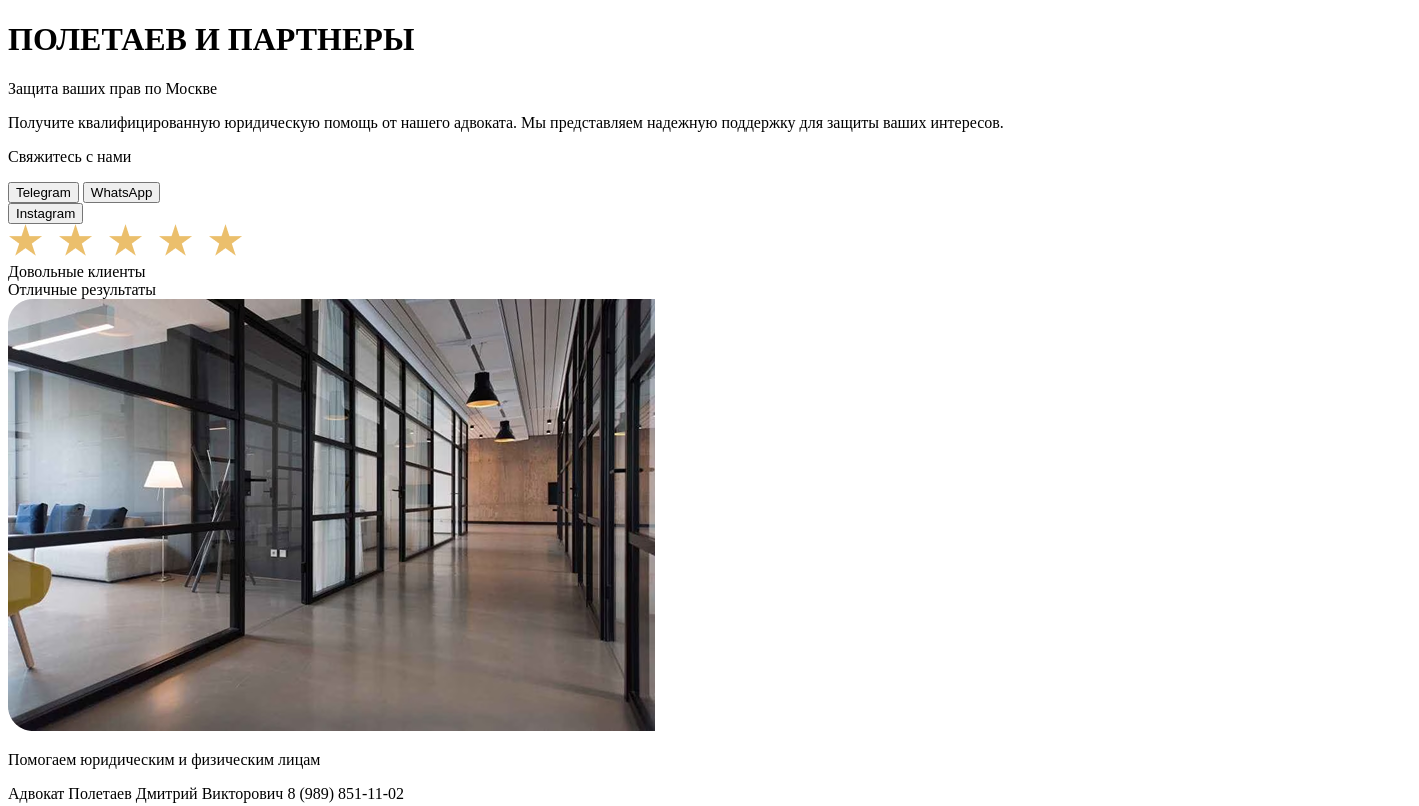
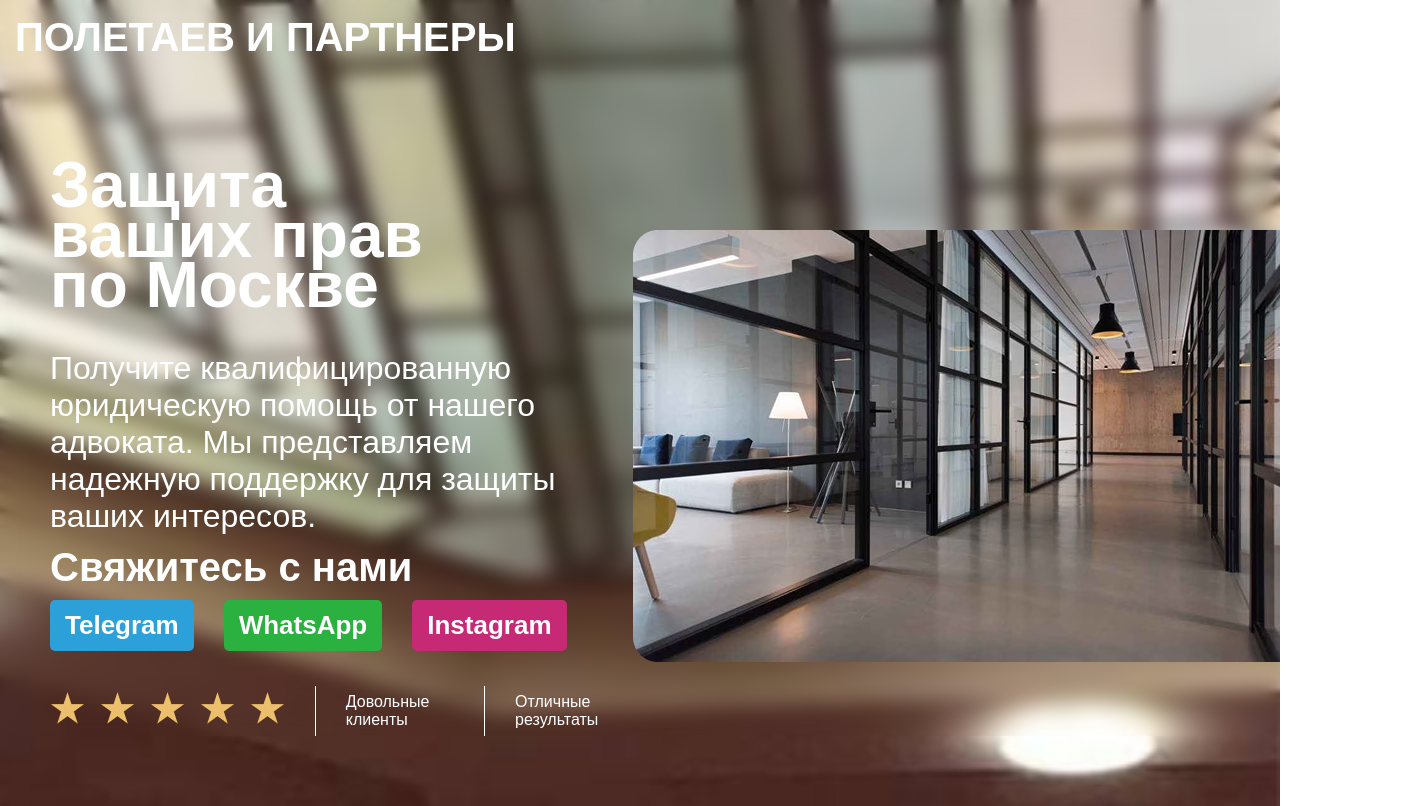
Before and after one commit to BlacklistPVZ-Team/-, a plain HTML site: page index.html in a window 1280 px wide. Shown: the top 806 px of the page, 1419 px wide, since content can reach past the window. Drawn offline with nearby package versions, Linux system fonts and the light colour scheme; the site is published under a folder, as on GitHub Pages, so addresses that start at the root find nothing.

Commit message:
Update index.html

```diff
--- a/index.html
+++ b/index.html
@@ -3,8 +3,8 @@
 <head>
     <meta charset="UTF-8">
     <meta name="viewport" content="width=device-width, initial-scale=1.0">
-    <link rel="stylesheet" href="/assets/css/style.css">
-    <link rel="stylesheet" href="/assets/css/media.css">
+    <link rel="stylesheet" href="./assets/css/style.css">
+    <link rel="stylesheet" href="./assets/css/media.css">
     <meta name="viewport" content="width=device-width, initial-scale=1, minimum-scale=1, maximum-scale=1" />
     <link rel="stylesheet" href="https://cdn.jsdelivr.net/npm/swiper@11/swiper-bundle.min.css" />
 </head>
```
